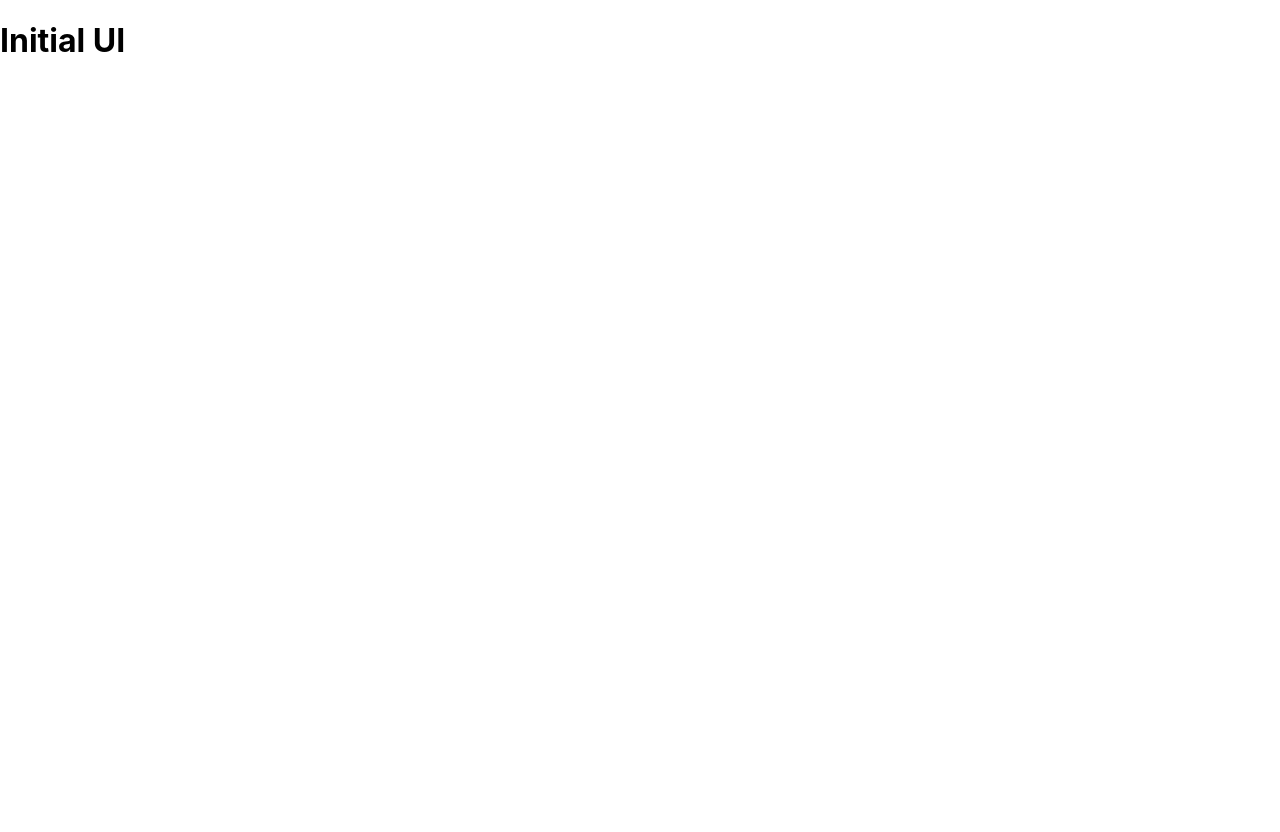
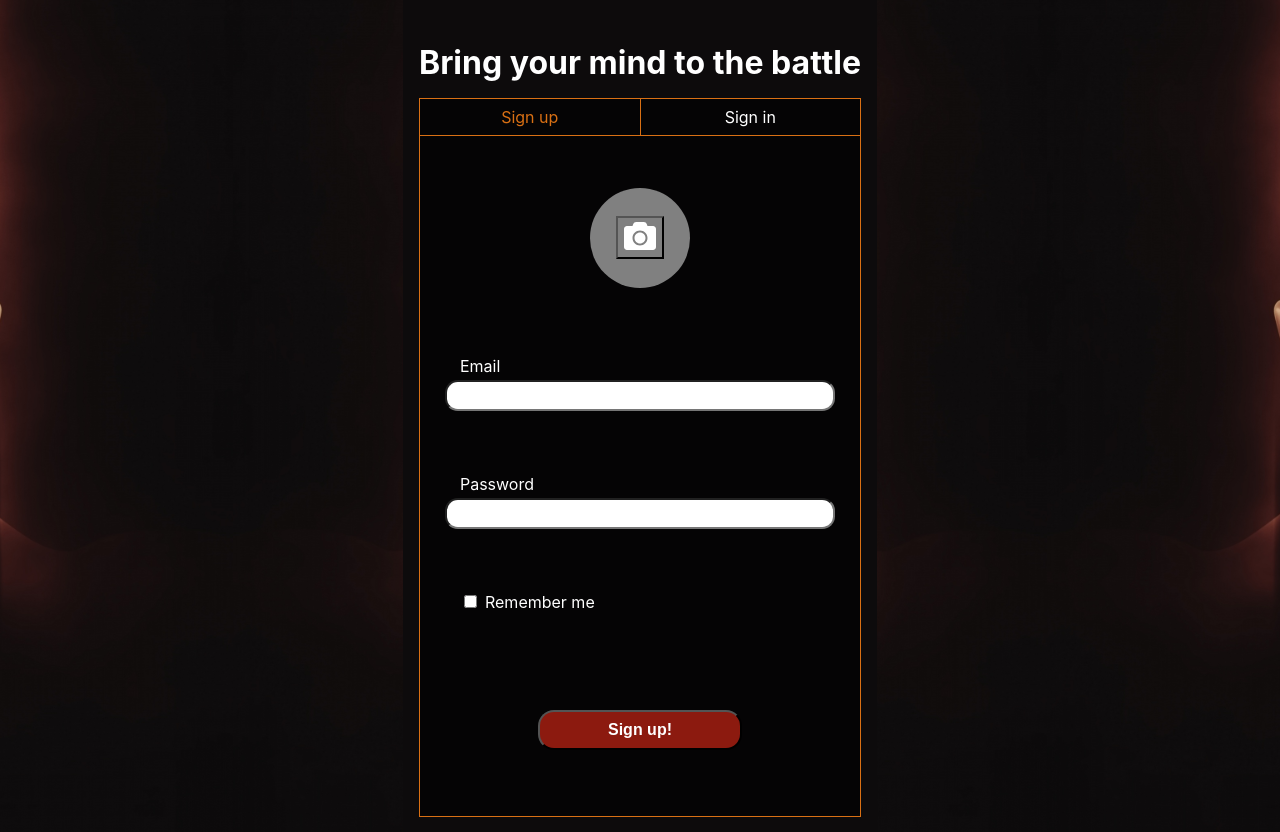
Before and after one commit to jleonardo007/brain-clash, a React (Create React App) app in the folder client/: page / in a window 1280 px wide. Before the commit the page ends 800 px from the top, so only its background shows below. Built offline with nearby package versions, Linux system fonts and the light colour scheme.

Commit message:
Auth components added.

```diff
--- a/client/src/App.js
+++ b/client/src/App.js
@@ -1,8 +1,66 @@
+import { useReducer, useLayoutEffect } from "react";
+
+import Auth from "./Components/Auth/Auth";
+import Home from "./Components/Home/Home";
+import Form from "./Components/Form/Form";
+
+const initialState = {
+  user: null,
+  token: null,
+  toggleForms: false,
+};
+
+function authReducer(authState, action) {
+  switch (action.type) {
+    case "AUTHENTICATE":
+      return {
+        ...authState,
+        user: action.result.user,
+        token: action.result.token,
+      };
+
+    case "GET_SAVED_CREDENTIALS":
+      return {
+        ...authState,
+        user: action.credentials.savedUser,
+        token: action.credentials.savedToken,
+      };
+
+    case "TOGGLE_FORMS":
+      return {
+        ...authState,
+        toggleForms: !authState.toggleForms,
+      };
+
+    default:
+      return authState;
+  }
+}
+
 function App() {
-  return (
-    <div className="App">
-      <h1>Initial UI</h1>
-    </div>
+  const [authState, dispatch] = useReducer(authReducer, initialState);
+
+  useLayoutEffect(() => {
+    if (localStorage.user) {
+      const savedUser = JSON.parse(localStorage.user);
+      const savedToken = JSON.parse(localStorage.token);
+
+      dispatch({ type: "GET_SAVED_CREDENTIALS", credentials: { savedUser, savedToken } });
+    }
+  }, []);
+
+  /**
+   * TODO: usar context para manejar la data user y token
+   */
+
+  return authState.user ? (
+    <Home />
+  ) : (
+    <Auth
+      toggleForms={authState.toggleForms}
+      dispatch={dispatch}
+      form={<Form toggleForms={authState.toggleForms} dispacth={dispatch} />}
+    />
   );
 }
 
--- /dev/null
+++ b/client/src/Components/Auth/Auth.css
@@ -0,0 +1,47 @@
+.auth-section {
+  min-height: 100vh;
+  display: grid;
+  justify-items: center;
+  background-image: url("../../assets/hero.jpg");
+  background-size: contain;
+  background-position: center;
+  color: white;
+}
+
+.form-container {
+  min-height: 100vh;
+  padding: 1rem;
+  background-color: #0d0b0c;
+}
+
+.form-container h1 {
+  margin-bottom: 1rem;
+  text-align: center;
+  font-size: 2rem;
+  text-align: center;
+  color: white;
+}
+
+.tabs-container {
+  display: flex;
+  border: 1px solid #d97014;
+  border-bottom: none;
+}
+
+.signup-tab,
+.signin-tab {
+  width: 50%;
+  padding: 0.5rem;
+  background-color: rgba(0, 0, 0, 0.6);
+  text-align: center;
+  cursor: pointer;
+}
+
+.signup-tab:hover,
+.signin-tab:hover {
+  color: #d97014;
+}
+
+.signin-tab {
+  border-left: 1px solid #d97014;
+}
--- /dev/null
+++ b/client/src/Components/Auth/Auth.js
@@ -0,0 +1,38 @@
+import "./Auth.css";
+
+function Auth({ toggleForms, dispatch, form }) {
+  function handleToggleForms() {
+    dispatch({ type: "TOGGLE_FORMS" });
+  }
+
+  return (
+    <section className="auth-section">
+      <div className="form-container">
+        <h1>Bring your mind to the battle</h1>
+        <div className="tabs-container">
+          <div
+            className="signup-tab"
+            onClick={() => {
+              if (toggleForms) handleToggleForms();
+            }}
+            style={{ color: `${!toggleForms ? "#d97014" : ""}` }}
+          >
+            <span className="tab-text">Sign up</span>
+          </div>
+          <div
+            className="signin-tab"
+            onClick={() => {
+              if (!toggleForms) handleToggleForms();
+            }}
+            style={{ color: `${toggleForms ? "#d97014" : ""}` }}
+          >
+            <span className="tab-text">Sign in</span>
+          </div>
+        </div>
+        {form}
+      </div>
+    </section>
+  );
+}
+
+export default Auth;
--- /dev/null
+++ b/client/src/Components/AvatarUploader/AvatarUploader.css
@@ -0,0 +1,15 @@
+.avatar-preview {
+  height: 100px;
+  width: 100px;
+  display: grid;
+  place-items: center;
+  border-radius: 50%;
+  background-color: grey;
+  background-size: cover;
+}
+
+.avatar-upload-btn {
+  font-size: 2rem;
+  background: none;
+  color: white;
+}
--- /dev/null
+++ b/client/src/Components/AvatarUploader/AvatarUploader.js
@@ -0,0 +1,94 @@
+import { useState, useRef } from "react";
+
+import { FontAwesomeIcon } from "@fortawesome/react-fontawesome";
+import { faCamera } from "@fortawesome/free-solid-svg-icons";
+import "./AvatarUploader.css";
+
+function AvatarUploader() {
+  const fileRef = useRef(null);
+  const [uploaderState, setUploaderState] = useState({
+    avatar: "",
+    toggleButton: true,
+  });
+
+  function handleMouseHover(e) {
+    if (e.type === "mouseleave" && fileRef.current.files[0])
+      setUploaderState((prevState) => {
+        return {
+          ...prevState,
+          toggleButton: false,
+        };
+      });
+    if (e.type === "mouseenter")
+      setUploaderState((prevState) => {
+        return {
+          ...prevState,
+          toggleButton: true,
+        };
+      });
+  }
+
+  function handleAvatarUpload(e) {
+    const allowedExtensions = ["jpeg", "jpg", "png", "webp"];
+    const file = e.target.files[0];
+    let name = null;
+    let fileExtension = null;
+
+    const reader = new FileReader();
+
+    reader.addEventListener("load", (e) => {
+      setUploaderState((prevState) => {
+        return {
+          ...prevState,
+          avatar: e.target.result,
+        };
+      });
+    });
+
+    if (file) {
+      reader.readAsDataURL(file);
+      name = file.name;
+      fileExtension = name.split(".").pop();
+
+      console.log(fileExtension);
+
+      if (!allowedExtensions.includes(fileExtension)) {
+        alert("file type not allowed");
+      }
+    }
+  }
+
+  return (
+    <div
+      className="avatar-preview"
+      style={{
+        backgroundImage: `url(${uploaderState.avatar})`,
+        backgroundSize: "cover",
+        backgroundPosition: "center",
+      }}
+      onMouseEnter={(e) => handleMouseHover(e)}
+      onMouseLeave={(e) => handleMouseHover(e)}
+    >
+      {uploaderState.toggleButton && (
+        <button
+          type="button"
+          className="avatar-upload-btn"
+          title="Upload an avatar"
+          onClick={() => fileRef.current.click()}
+        >
+          <FontAwesomeIcon icon={faCamera} />
+        </button>
+      )}
+      <input
+        type="file"
+        name="avatar"
+        accept=".png, .jpeg,.jpg, .webp"
+        style={{ display: "none" }}
+        ref={fileRef}
+        onChange={(e) => handleAvatarUpload(e)}
+      />
+    </div>
+  );
+}
+
+export default AvatarUploader;
--- /dev/null
+++ b/client/src/Components/Form/Form.css
@@ -0,0 +1,72 @@
+.auth-form {
+  height: 85%;
+  border: 1px solid #d97014;
+  background-color: rgba(0, 0, 0, 0.6);
+}
+
+.form-control {
+  height: 15%;
+  display: flex;
+  flex-direction: column;
+  padding: 1rem 1rem 0 1rem;
+}
+
+.form-control label {
+  margin-left: 1.5rem;
+  margin-bottom: 0.25rem;
+}
+
+.form-control input {
+  border-radius: 0.8rem;
+}
+
+.form-control input[type="email"],
+input[type="password"] {
+  width: 90%;
+  height: 25px;
+  margin: 0 auto;
+  font-size: 1rem;
+  padding-left: 1rem;
+}
+
+.form-control input[type="checkbox"] {
+  margin-right: 0.5rem;
+}
+
+.form-control button[type="submit"] {
+  width: 50%;
+  height: 40px;
+  margin: 0 auto;
+  border-radius: 1rem;
+  font-size: 1rem;
+  background-color: #8c1a0f;
+  color: white;
+  font-weight: bold;
+}
+
+.form-control button[type="submit"]:active {
+  background-color: #d97014;
+}
+
+.server-unauth-responses,
+.avatar-control {
+  display: grid;
+  place-items: center;
+}
+
+.server-unauth-responses {
+  height: 10%;
+  padding-top: 0.5rem;
+}
+
+.response {
+  width: 300px;
+  color: red;
+  font-weight: bold;
+  text-align: center;
+}
+
+.avatar-control {
+  height: 30%;
+  padding: 0%;
+}
--- /dev/null
+++ b/client/src/Components/Form/Form.js
@@ -0,0 +1,69 @@
+import { useState } from "react";
+
+import AvatarUploader from "../AvatarUploader/AvatarUploader";
+import "./Form.css";
+import saveCredentials from "../../utils/saveCredentials";
+
+function Form({ toggleForms, dispacth }) {
+  const [responses, setResponses] = useState("");
+
+  async function handleSubmitAuth(e) {
+    e.preventDefault();
+    const fd = new FormData(e.target);
+    const email = fd.get("email");
+    const keeploggedUser = fd.get("remember-me");
+
+    if (!toggleForms) fd.append("username", email.split("@")[0]);
+
+    const authResponse = await fetch(
+      `http://localhost:5000/users/${toggleForms ? "signin" : "signup"}`,
+      {
+        method: "POST",
+        body: fd,
+      }
+    );
+
+    const result = await authResponse.json();
+
+    if (authResponse.status === 401 || authResponse.status === 500) setResponses(result);
+    else dispacth({ type: "AUTHENTICATE", result });
+
+    if (keeploggedUser) saveCredentials(result);
+  }
+
+  return (
+    <form className="auth-form" onSubmit={(e) => handleSubmitAuth(e)}>
+      {responses && (
+        <div className="server-unauth-responses">
+          <span className="response">{responses.reason}</span>
+        </div>
+      )}
+      {!toggleForms && (
+        <div className="form-control avatar-control">
+          <AvatarUploader />
+        </div>
+      )}
+      <div className="form-control">
+        <label>Email</label>
+        <input type="email" name="email" className="email-input" required />
+      </div>
+      <div className="form-control">
+        <label>Password</label>
+        <input type="password" name="password" required />
+      </div>
+      <div className="form-control">
+        <label htmlFor="remember-me">
+          <input type="checkbox" name="remember-me" id="remember-me" />
+          Remember me
+        </label>
+      </div>
+      <div className="form-control">
+        <button type="submit" className="submit-btn">
+          {toggleForms ? "Sign in!" : "Sign up!"}
+        </button>
+      </div>
+    </form>
+  );
+}
+
+export default Form;
--- a/client/src/index.js
+++ b/client/src/index.js
@@ -1,17 +1,11 @@
-import React from 'react';
-import ReactDOM from 'react-dom';
-import './index.css';
-import App from './App';
-import reportWebVitals from './reportWebVitals';
+import React from "react";
+import ReactDOM from "react-dom";
+import "./index.css";
+import App from "./App";
 
 ReactDOM.render(
   <React.StrictMode>
     <App />
   </React.StrictMode>,
-  document.getElementById('root')
+  document.getElementById("root")
 );
-
-// If you want to start measuring performance in your app, pass a function
-// to log results (for example: reportWebVitals(console.log))
-// or send to an analytics endpoint. Learn more: https://bit.ly/CRA-vitals
-reportWebVitals();
```
